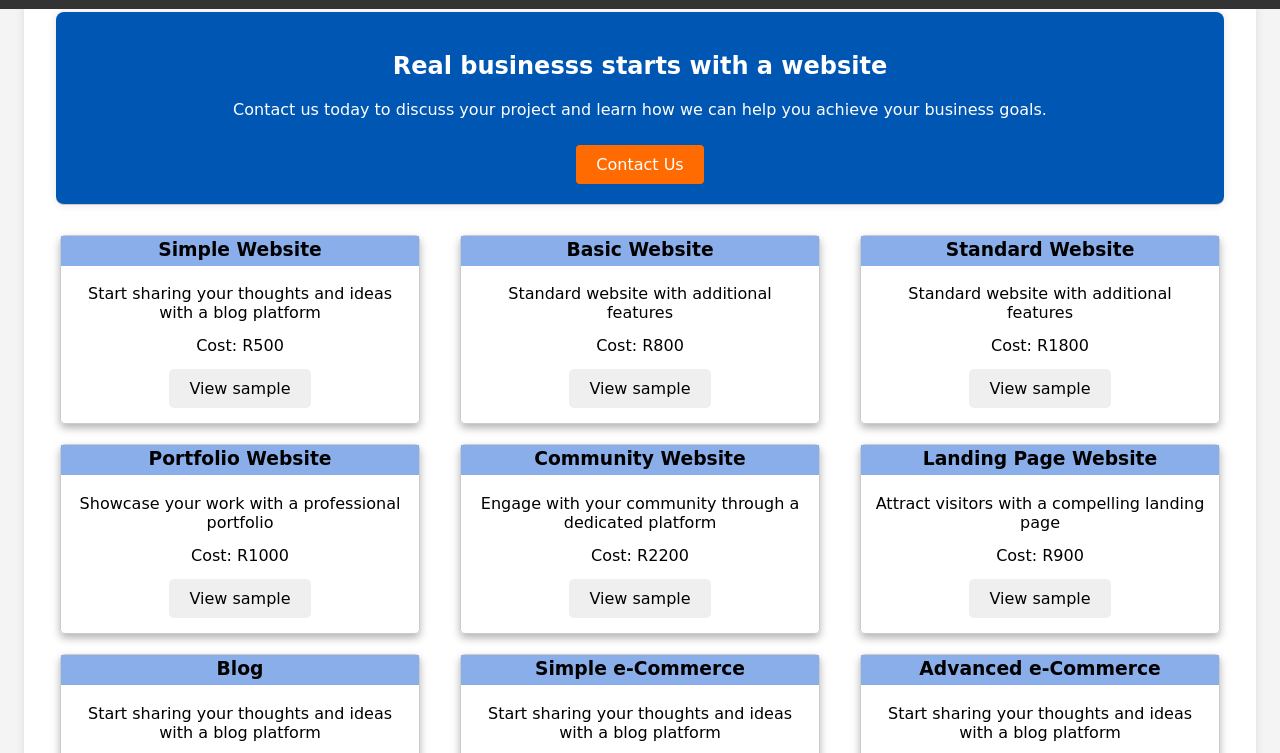
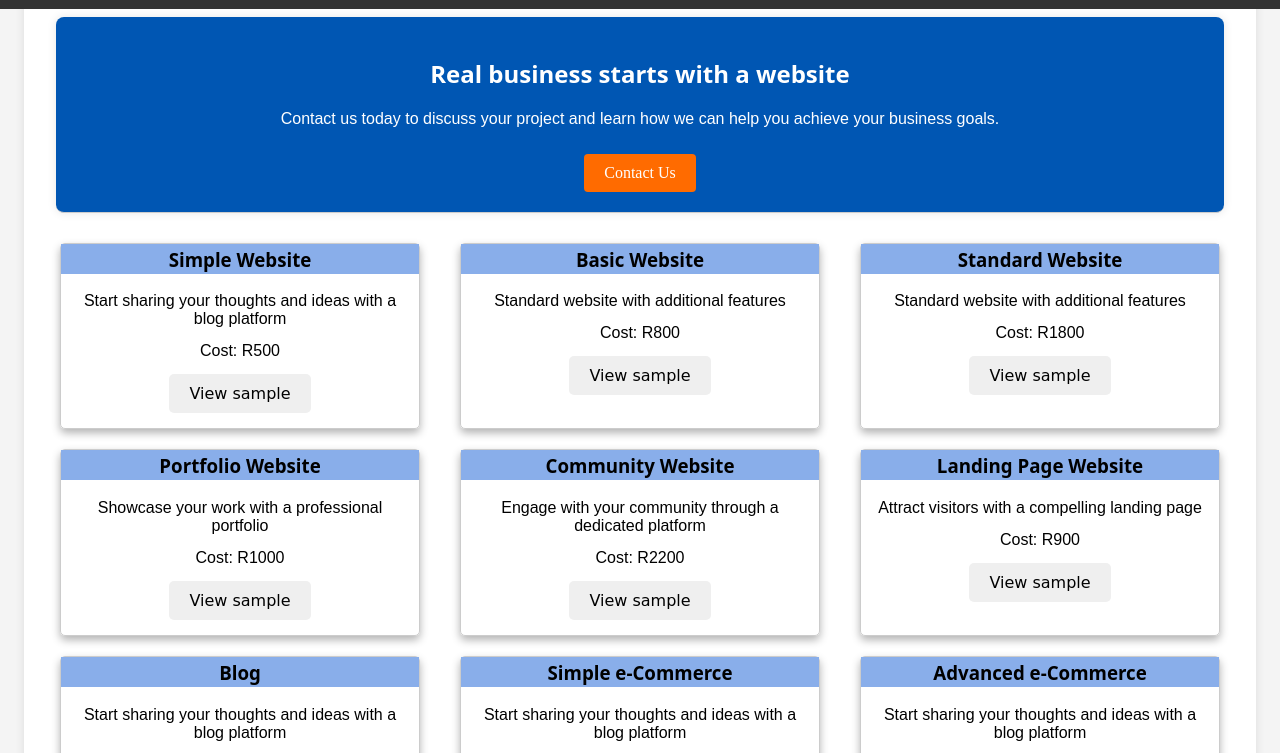
Before and after one commit to codewithcosmos/kasiwebsites, a plain HTML site: page index.html in a window 1280 px wide. Shown: the part 116-869 px from the top of the page. Drawn offline with Linux system fonts and the light colour scheme; a script that the page names is missing.

Commit message:
changed font-family to  PT sans and roboto

```diff
--- a/about.css
+++ b/about.css
@@ -1,5 +1,4 @@
 bbody {
-    font-family: cursive, sans-serif;
     margin: 0;
     padding: 0;
     height: 100vh;
@@ -9,6 +8,15 @@ bbody {
     box-sizing: border-box;
     z-index: 1000;
 }
+
+* p{
+    font-family: roboto-flex, sans-serif;
+}
+
+h1,h2,h3,h3,h4,h5,h6 {
+    font-family: pt-sans, system-ui, 'Segoe UI', Roboto, Oxygen, Ubuntu;
+}
+
 header {
     position: relative;
     background-image: url('images/about.jpg'); /* Replace with your background image */
--- a/contact.css
+++ b/contact.css
@@ -1,5 +1,4 @@
 body {
-    font-family: cursive, sans-serif;
     margin: 0;
     padding: 0;
     background-color: #f4f4f4;
@@ -7,6 +6,14 @@ body {
     padding-top: 0px;
     box-sizing: border-box;
     z-index: 1000;
+}
+
+* p{
+    font-family: roboto-flex, sans-serif;
+}
+
+h1,h2,h3,h3,h4,h5,h6 {
+    font-family: pt-sans, system-ui, 'Segoe UI', Roboto, Oxygen, Ubuntu;
 }
 
 header {
--- a/index.html
+++ b/index.html
@@ -3,6 +3,14 @@
 <head>
   <meta charset="UTF-8">
   <meta name="viewport" content="width=device-width, initial-scale=1.0">
+  <!-- PT Sans Google Fonts -->
+  <link rel="preconnect" href="https://fonts.googleapis.com">
+<link rel="preconnect" href="https://fonts.gstatic.com" crossorigin>
+<link href="https://fonts.googleapis.com/css2?family=PT+Sans:ital,wght@0,400;0,700;1,400;1,700&family=Poppins:ital,wght@0,100;0,200;0,300;0,400;0,500;0,600;0,700;0,800;0,900;1,100;1,200;1,300;1,400;1,500;1,600;1,700;1,800;1,900&family=Roboto+Flex:opsz,wght@8..144,100..1000&display=swap" rel="stylesheet">
+  <!-- Google Fonts -->
+  <link rel="preconnect" href="https://fonts.googleapis.com">
+<link rel="preconnect" href="https://fonts.gstatic.com" crossorigin>
+<link href="https://fonts.googleapis.com/css2?family=Roboto+Flex:opsz,wght@8..144,100..1000&display=swap" rel="stylesheet">
   <!-- Font Awesome icons -->
   <link rel="stylesheet" href="https://cdnjs.cloudflare.com/ajax/libs/font-awesome/5.15.4/css/all.min.css">
    <!-- Font Awesome for styles -->
@@ -49,7 +57,7 @@
   <section>
       <h1>Start Up Website</h1>
       <section class="call-to-action">
-        <h2>Real businesss starts with a website </h2>
+        <h2>Real business starts with a website </h2>
         <p>Contact us today to discuss your project and learn how we can help you achieve your business goals.</p>
         <a href="contact.html" class="cta-button">Contact Us</a>
     </section>
@@ -128,7 +136,7 @@
           <table class="table">
             <thead>
                 <tr>
-                    <th>Service</th>
+                    <th><h3>Service</h3</th>
                     <th>Price (ZAR)</th>
                 </tr>
             </thead>
--- a/main.css
+++ b/main.css
@@ -11,6 +11,15 @@
     box-sizing: border-box;
     z-index: 1000;
   }
+
+  * p{
+    font-family: roboto-flex, sans-serif;
+}
+
+h1,h2,h3,h3,h4,h5,h6 {
+    font-family: pt-sans, system-ui, 'Segoe UI', Roboto, Oxygen, Ubuntu;
+}
+
   span {
     font-size: 1.4em;
   }
--- a/service.css
+++ b/service.css
@@ -5,6 +5,15 @@ body {
     font-family: Arial, sans-serif;
     background-color: hsl(0, 9%, 90%);
 }
+
+* p{
+  font-family: roboto-flex, sans-serif;
+}
+
+h1,h2,h3,h3,h4,h5,h6 {
+  font-family: pt-sans, system-ui, 'Segoe UI', Roboto, Oxygen, Ubuntu;
+}
+
 header {
     background-color: #333;
     background-image: url('images/background.svg');
--- a/styles.css
+++ b/styles.css
@@ -4,9 +4,16 @@
     box-sizing: border-box;
 }
 
+* p{
+    font-family: roboto-flex, sans-serif;
+}
+
+h1,h2,h3,h3,h4,h5,h6 {
+    font-family: pt-sans, system-ui, 'Segoe UI', Roboto, Oxygen, Ubuntu;
+}
+
 /* Basic Styling */
 body {
-    font-family: cursive, sans-serif;
     background-color: #f4f4f4;
 }
 
--- a/terms.css
+++ b/terms.css
@@ -6,6 +6,15 @@ body {
     background-color: #f9f9f9;
     color: #333;
 }
+
+* p{
+    font-family: roboto-flex, sans-serif;
+}
+
+h1,h2,h3,h3,h4,h5,h6 {
+    font-family: pt-sans, system-ui, 'Segoe UI', Roboto, Oxygen, Ubuntu;
+}
+
 .container {
     max-width: 800px;
     margin: 30px auto;
```
Also changed, not shown: about.html (+2 -1 lines).
